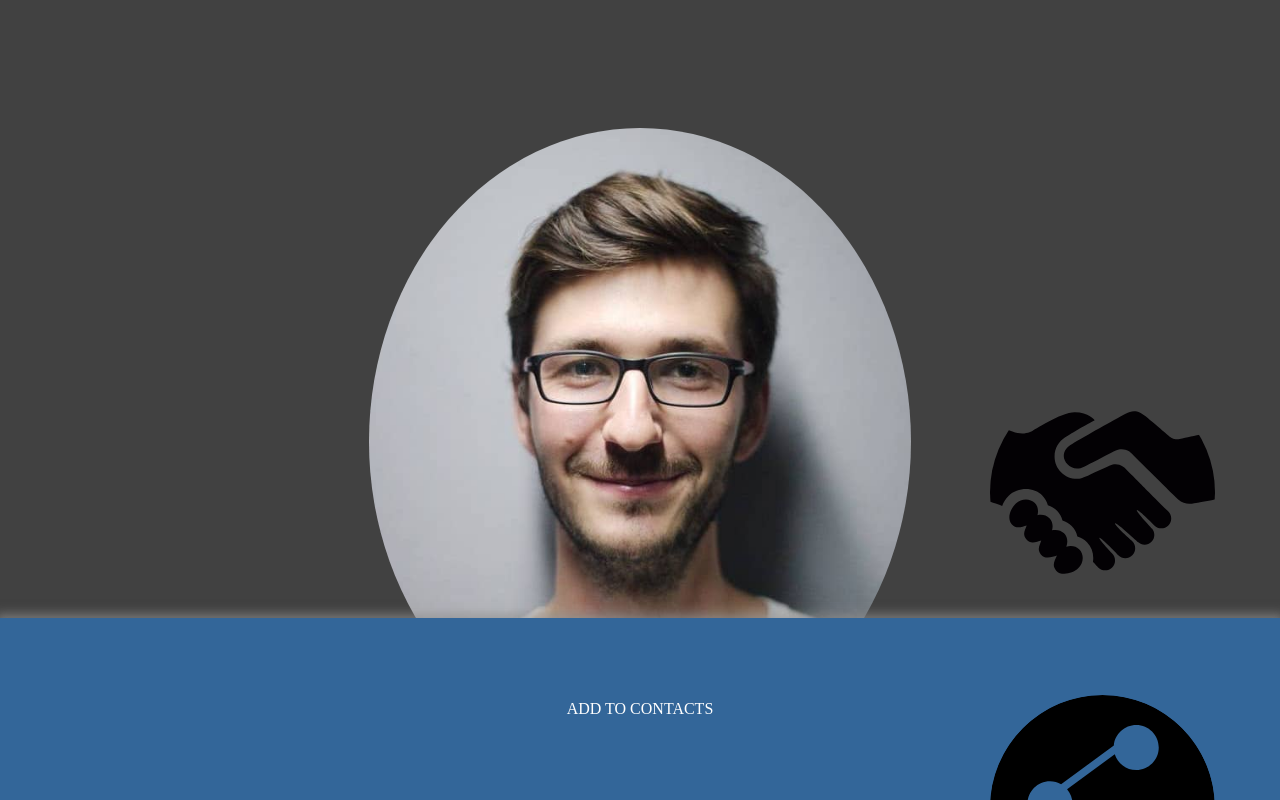
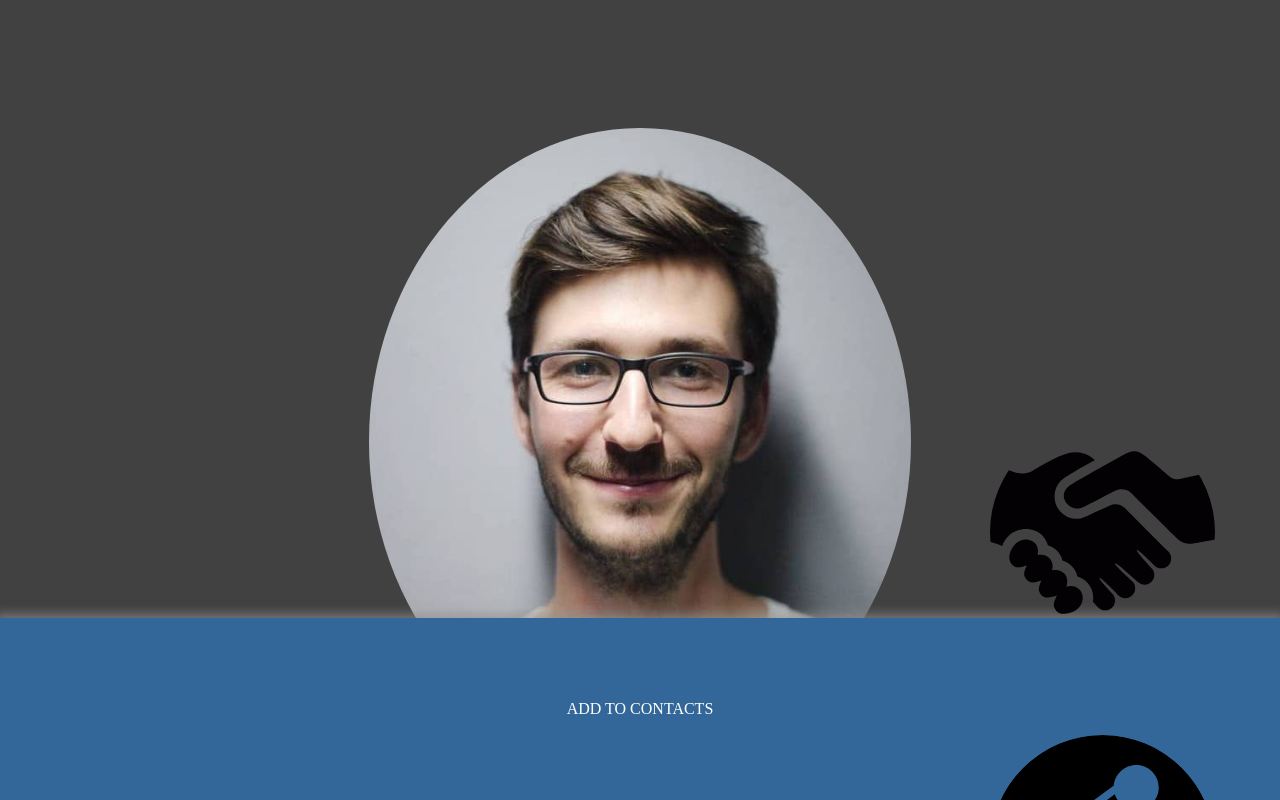
Before and after one commit to MagicMirrorTech/eBizCardTemplates, an Angular app: page / in a window 1280 px wide. Shown: the top 800 px of the page. Built offline with nearby package versions, Linux system fonts and the light colour scheme.

Commit message:
dropped the fixed links

```diff
--- a/src/app/bcard-content/bcard-content.component.css
+++ b/src/app/bcard-content/bcard-content.component.css
@@ -131,7 +131,7 @@ Share buttons right-hand side
 .action-buttons {
   position: fixed;
   left: 75%;
-  top: 40%;
+  top: 45%;
 }
 
 .action-buttons img {
```
